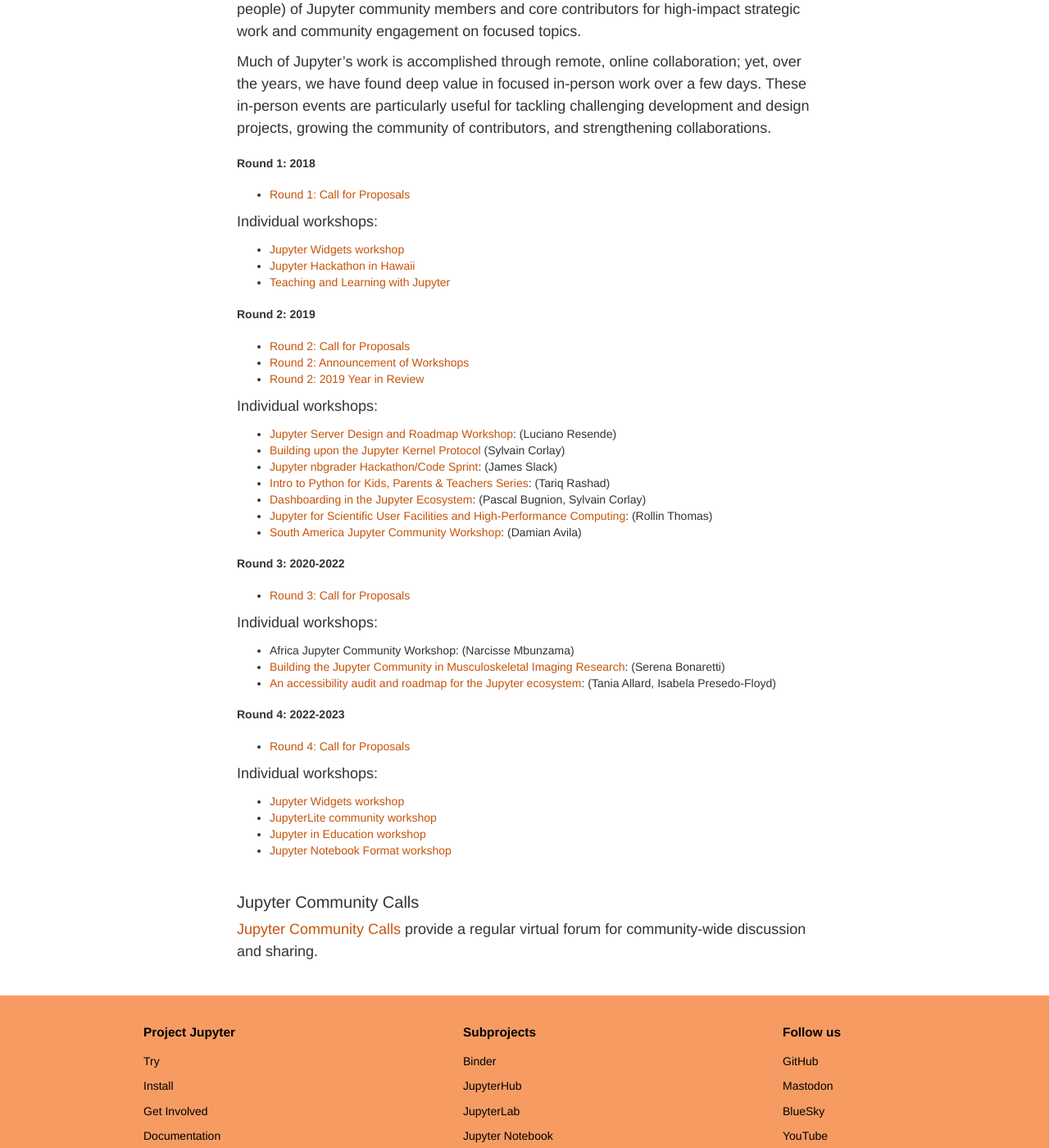
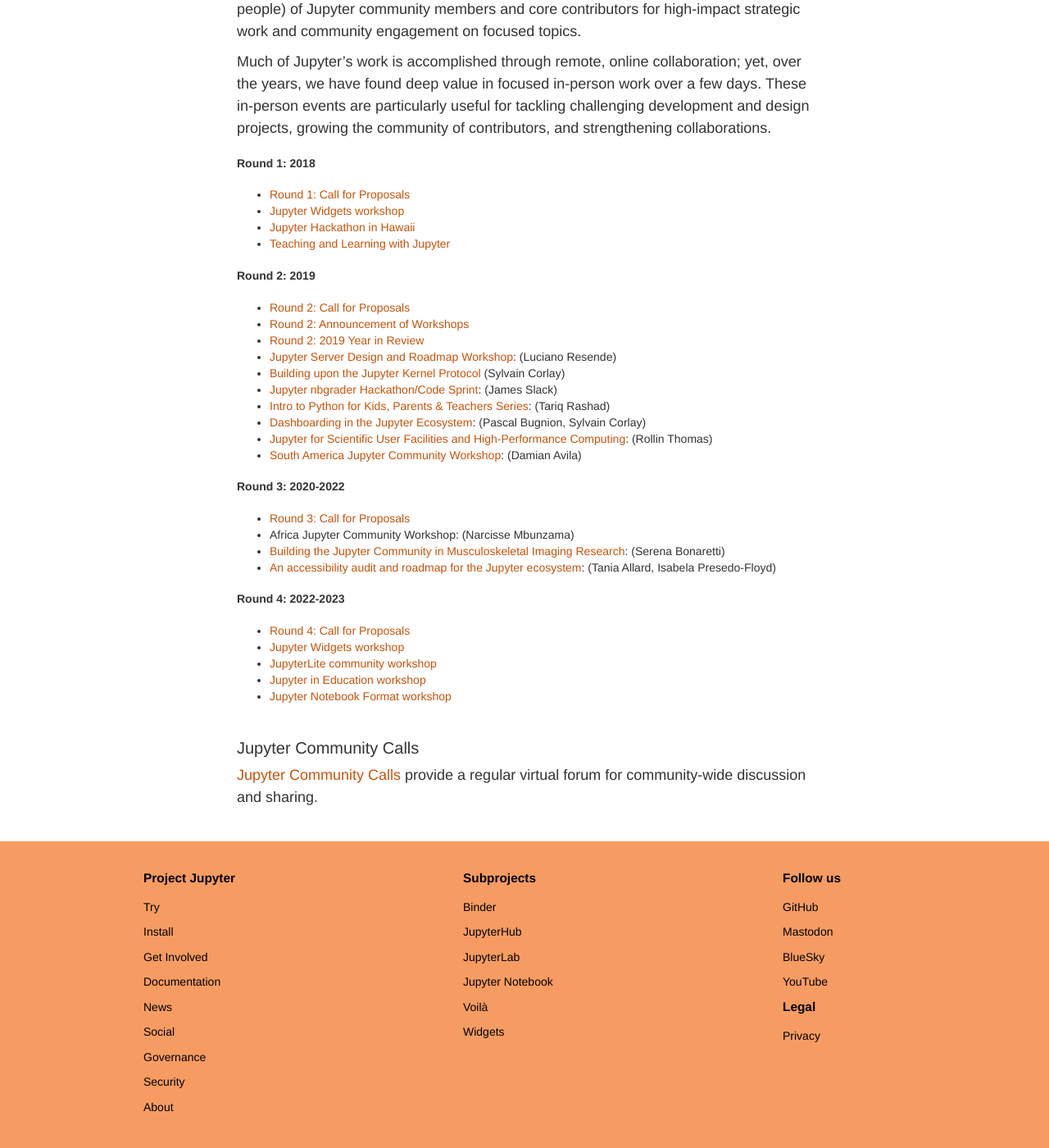
Before and after one commit to jupyter/jupyter.github.io, a Jekyll site: the page built from community.md, in a window 1280 px wide and 1400 px high, scrolled down 3755 px. Shown: the whole window at 82% size. Built offline with Jekyll 4.4.1, drawn with Linux system fonts in a browser that asks for light colours; comment, search, counter and statistics services are not loaded.

Commit message:
Simplify the list of community workshops

```diff
--- a/community.md
+++ b/community.md
@@ -158,8 +158,6 @@
 #### Round 1: 2018
 
 - [Round 1: Call for Proposals](https://blog.jupyter.org/jupyter-community-workshops-cbd34ac82549)
-
-Individual workshops:
 - [Jupyter Widgets workshop](https://blog.jupyter.org/jupyter-community-workshops-cbd34ac82549)
 - [Jupyter Hackathon in Hawaii](https://blog.jupyter.org/jupyter-hackathon-series-in-hawaii-97b3d1fbce68)
 - [Teaching and Learning with Jupyter](https://blog.jupyter.org/teaching-and-learning-with-jupyter-c1d965f7b93a)
@@ -169,8 +167,6 @@
 - [Round 2: Call for Proposals](https://blog.jupyter.org/jupyter-community-workshops-call-for-proposals-26a8417e5b6a)
 - [Round 2: Announcement of Workshops](https://blog.jupyter.org/jupyter-community-workshops-a7f1dca1735e)
 - [Round 2: 2019 Year in Review](https://blog.jupyter.org/jupyter-community-workshops-2019-year-in-review-8876336924e4)
-
-Individual workshops:
 - [Jupyter Server Design and Roadmap Workshop](https://blog.jupyter.org/jupyter-community-workshop-jupyter-server-design-and-roadmap-workshop-6e6760cc5098): (Luciano Resende)
 - [Building upon the Jupyter Kernel Protocol](https://blog.jupyter.org/field-report-on-the-kernel-community-workshop-a4ad73a1a718) (Sylvain Corlay)
 - [Jupyter nbgrader Hackathon/Code Sprint](https://blog.jupyter.org/https-blog-jupyter-org-university-of-edinburgh-jupyter-community-nbgrader-hackathon-2eff14df298a): (James Slack)
@@ -182,16 +178,12 @@
 #### Round 3: 2020-2022
 
 - [Round 3: Call for Proposals](https://blog.jupyter.org/jupyter-community-workshops-call-for-proposals-for-jan-aug-2020-710f687e30f4)
-
-Individual workshops:
 - Africa Jupyter Community Workshop: (Narcisse Mbunzama)
 - [Building the Jupyter Community in Musculoskeletal Imaging Research](https://blog.jupyter.org/report-on-the-jupyter-community-workshop-77016ab1d49b): (Serena Bonaretti)
 - [An accessibility audit and roadmap for the Jupyter ecosystem](https://blog.jupyter.org/jupyter-accessibility-workshops-wrap-up-8649dfe5f89): (Tania Allard, Isabela Presedo-Floyd)
 
 #### Round 4: 2022-2023
 - [Round 4: Call for Proposals](https://blog.jupyter.org/jupyter-community-workshops-c7491a3cca00)
-
-Individual workshops:
 - [Jupyter Widgets workshop](https://blog.jupyter.org/jupyter-community-workshop-the-future-of-jupyter-widgets-475f67288da0)
 - [JupyterLite community workshop](https://blog.jupyter.org/report-on-the-jupyterlite-community-workshop-aafaefe254ef)
 - [Jupyter in Education workshop](https://blog.jupyter.org/jupyter-community-workshop-jupyter-for-education-82af9e34b510)
```
